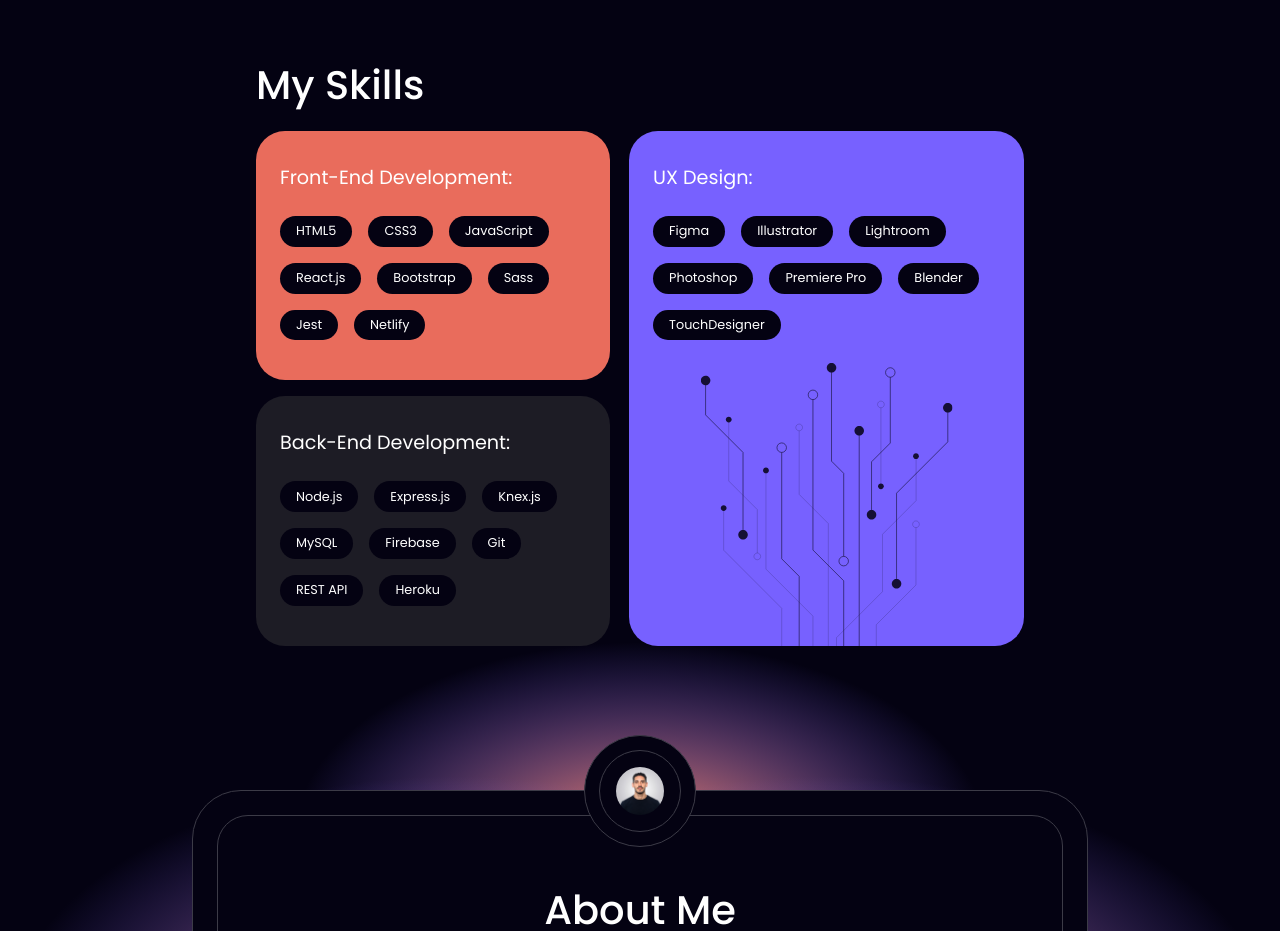
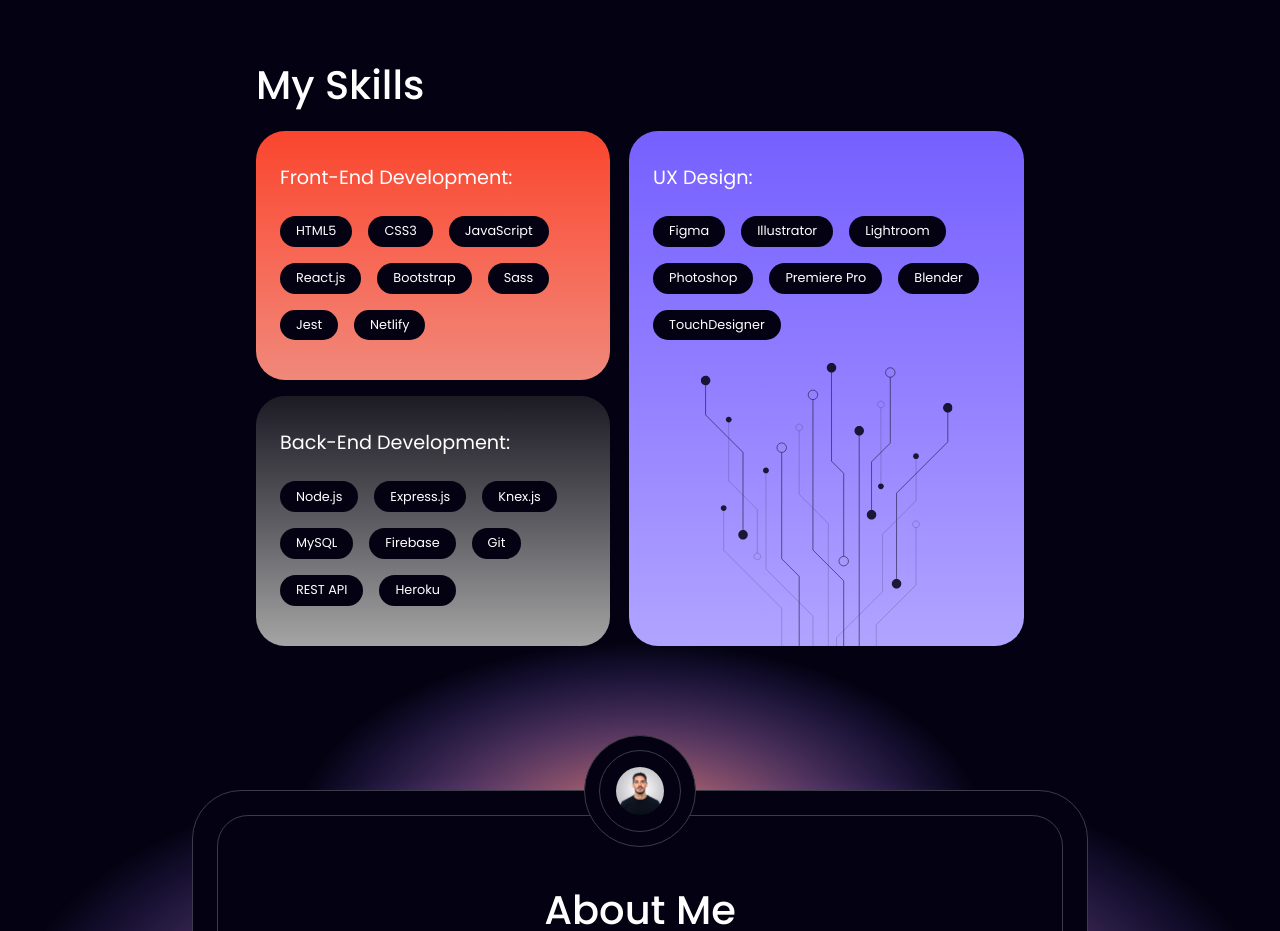
Before and after one commit to christiangarcia-dev/portfolio-website-pro, a React (Create React App) app: page / in a window 1280 px wide. Shown: the part 1528-2459 px from the top of the page. Built offline with nearby package versions, Linux system fonts and the light colour scheme.

Commit message:
skills boxes switched to gradient backgrounds

```diff
--- a/src/Components/Skills/Skills.scss
+++ b/src/Components/Skills/Skills.scss
@@ -62,13 +62,12 @@
         }
 
         &--frontend {
-            // background-image: linear-gradient(
-            //     180deg,
-            //     hsl(7deg 95% 58%) 1%,
-            //     hsl(7deg 91% 65%) 50%,
-            //     hsl(7deg 80% 71%) 99%
-            // );
-            background: $color-orange;
+            background-image: linear-gradient(
+                180deg,
+                hsl(7deg 95% 58%) 1%,
+                hsl(7deg 91% 65%) 50%,
+                hsl(7deg 80% 71%) 99%
+            );
         }
 
         &--backend {
@@ -78,7 +77,6 @@
                 hsl(249deg 3% 37%) 50%,
                 hsl(0deg 0% 64%) 99%
             );
-            background: $color-gray-card;
         }
 
         &--design {
@@ -88,7 +86,6 @@
                 hsl(249deg 100% 75%) 50%,
                 hsl(248deg 100% 82%) 99%
             );
-            background: $color-purple;
 
             @include tablet {
                 padding-bottom: 0;
```
